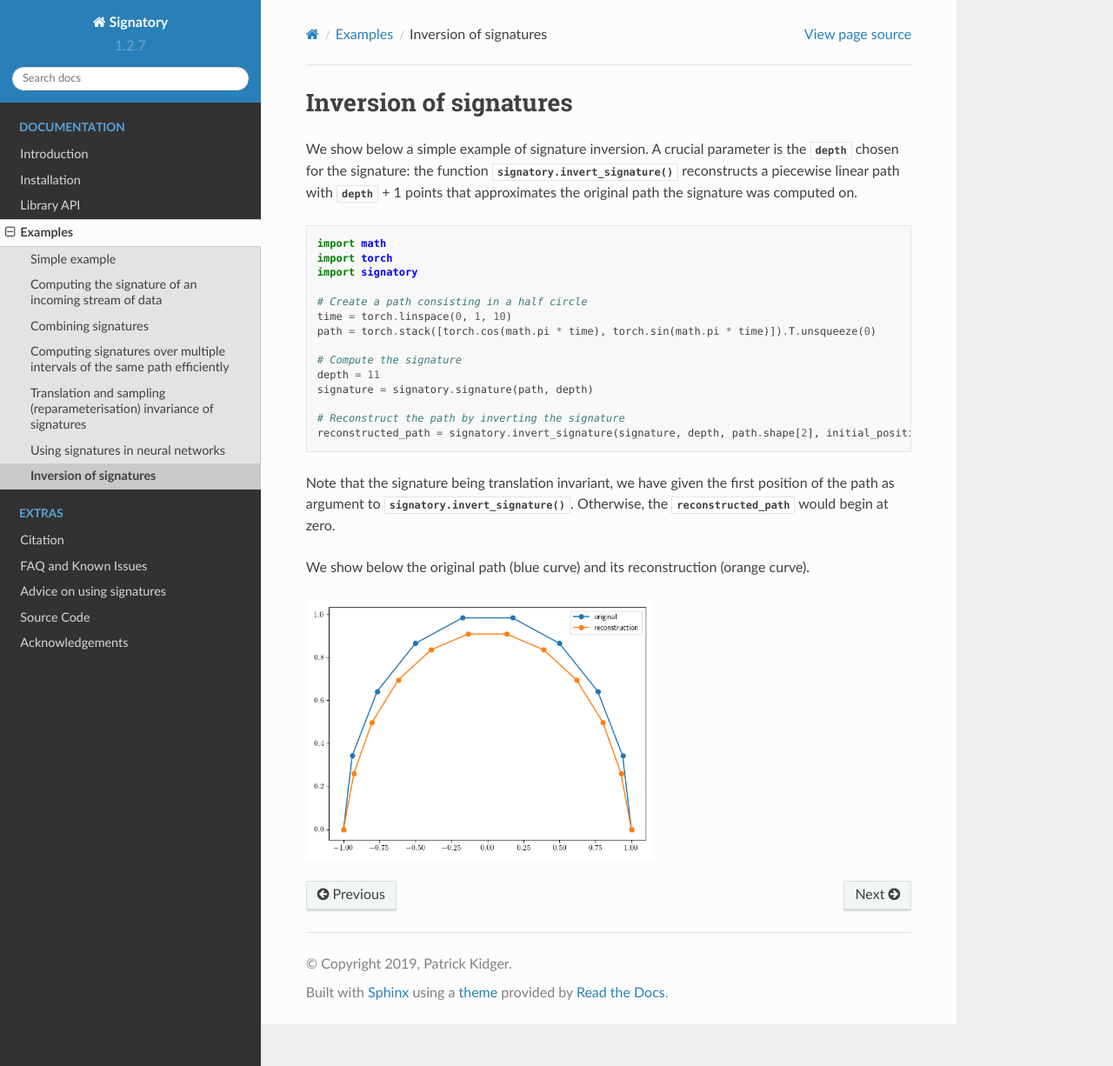
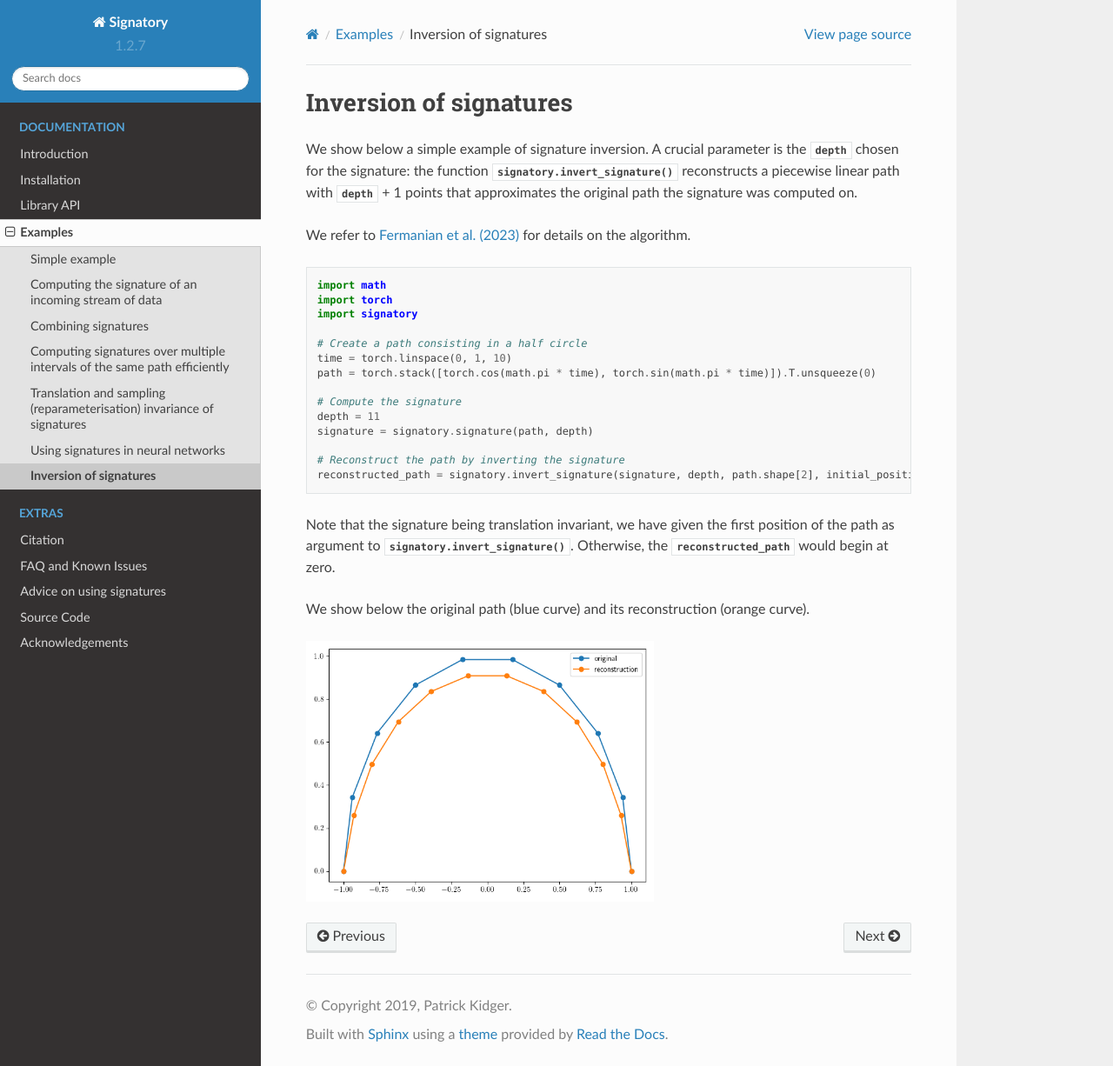
Before and after one commit to patrick-kidger/signatory, a Sphinx documentation site: the page built from docs/pages/examples/inversion.rst, in a window 1280 px wide and 1226 px high. Shown: the whole window at 87% size. Built offline with Sphinx 7.4.7 and the Read the Docs theme 2.0.0, drawn with Linux system fonts in a browser that asks for light colours.

Commit message:
add citation to inversion paper

```diff
--- a/docs/pages/examples/inversion.rst
+++ b/docs/pages/examples/inversion.rst
@@ -4,6 +4,8 @@ Inversion of signatures
 #######################
 
 We show below a simple example of signature inversion. A crucial parameter is the :attr:`depth` chosen for the signature: the function :func:`signatory.invert_signature` reconstructs a piecewise linear path with :attr:`depth` + 1 points that approximates the original path the signature was computed on.
+
+We refer to `Fermanian et al. (2023) <https://arxiv.org/pdf/2304.01862.pdf>`_ for details on the algorithm.
 
 .. code-block:: python
 
```
